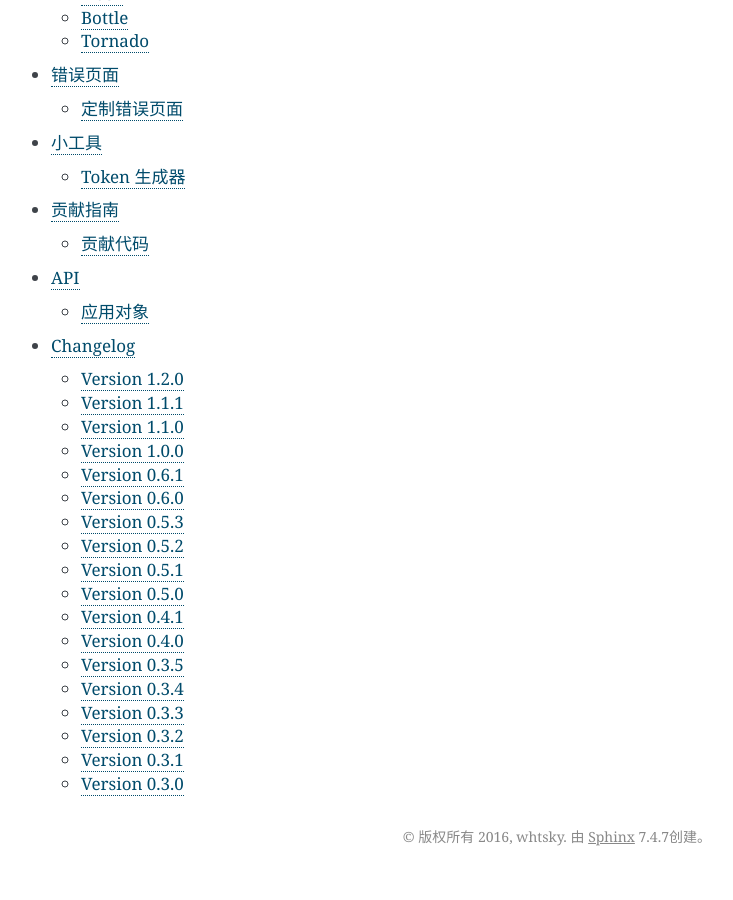
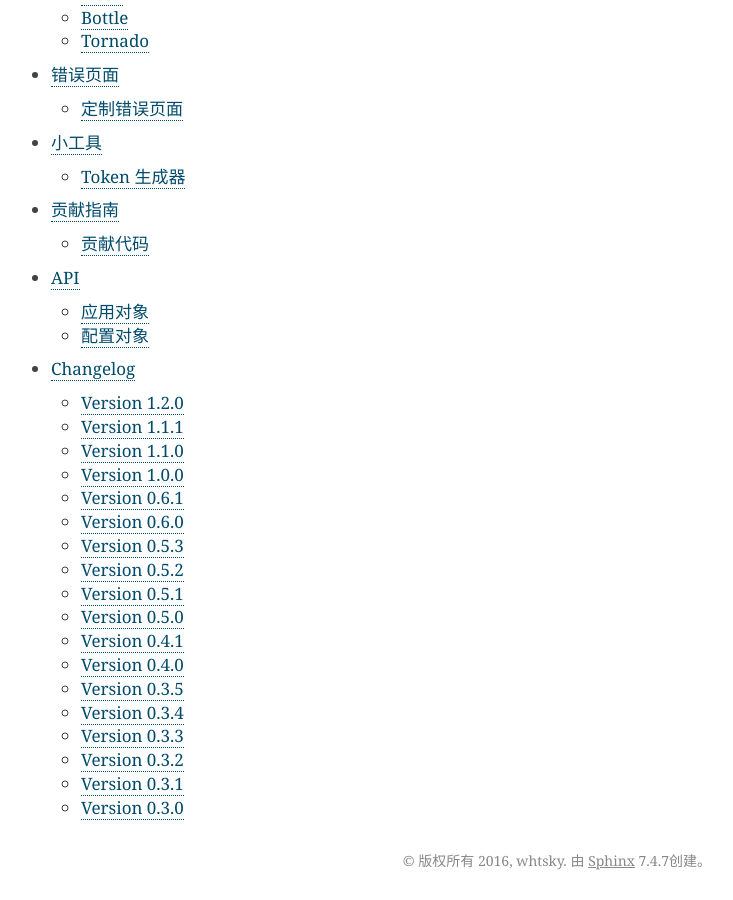
Before and after one commit to offu/WeRoBot, a Sphinx documentation site: the page built from docs/index.rst, in a window 1280 px wide and 900 px high, scrolled down 1751 px. Shown: the whole window, without its empty margins (399-1132 px from the left). Built offline with Sphinx 7.4.7, drawn with Linux system fonts in a browser that asks for light colours; the version number could not be read and is left out; before the commit the page ends 2627 px from its top, so only the background shows below that.

```diff
--- a/docs/api.rst
+++ b/docs/api.rst
@@ -11,3 +11,10 @@ API
     :members:
 .. autoclass:: WeRoBot
     :members:
+
+配置对象
+------------
+
+.. module:: werobot.config
+.. autoclass:: Config
+    :members:
```
Also changed, not shown: 1 other file.
